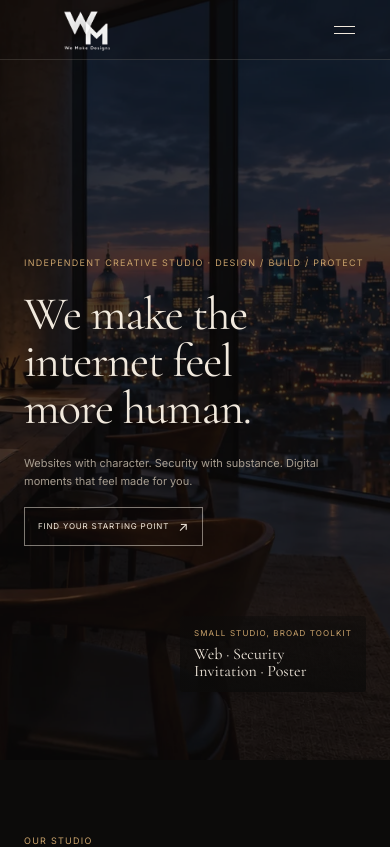
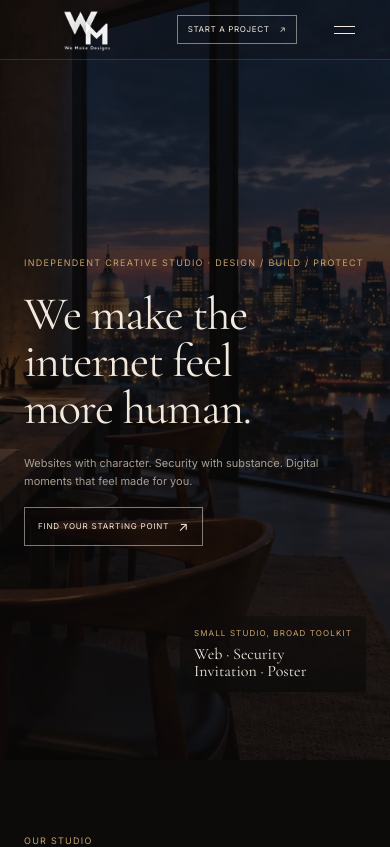
Before and after one commit to wemakedesignofficial/we-make-design-official, a Next.js app: page / in a window 390 px wide. Shown: the top 847 px of the page. Built offline with nearby package versions, Linux system fonts and the light colour scheme.

Commit message:
Improve mobile navigation and service spacing

```diff
--- a/app/globals.css
+++ b/app/globals.css
@@ -125,3 +125,4 @@
 .studio-brand-visual .studio-logo-motion img{width:min(100%,320px)}
 @media(max-width:700px){.studio-brand-visual .studio-logo-motion img{width:min(100%,270px)}}
 body{--display:var(--font-display),Georgia,serif;--body:var(--font-body),Arial,sans-serif}
+@media(max-width:700px){.service-row{grid-template-columns:26px minmax(0,1fr);gap:5px 10px}.service-row h3{font-size:18px}.service-row p{grid-column:2;font-size:10px;line-height:1.5}}
--- a/components/Nav.tsx
+++ b/components/Nav.tsx
@@ -1,9 +1,28 @@
 'use client';
+
 import { useState } from 'react';
 import Image from 'next/image';
 
 export default function Nav() {
   const [open, setOpen] = useState(false);
   const close = () => setOpen(false);
-  return <header className="nav"><a className="wordmark" href="#top" aria-label="We Make Design home"><Image src="/wm-logo.png" alt="We Make Designs WM logo" width={126} height={76} priority /></a><button className="menu-toggle" aria-label={open ? 'Close navigation' : 'Open navigation'} aria-expanded={open} onClick={() => setOpen(!open)}><span/><span/></button><nav className={open ? 'is-open' : ''} aria-label="Main navigation"><a href="#work" onClick={close}>Work</a><a href="#services-list" onClick={close}>Services</a><a href="#about" onClick={close}>About</a><a href="#process" onClick={close}>Process</a><a className="nav-cta" href="#contact" onClick={close}>Start a project <span aria-hidden="true">↗</span></a></nav></header>;
+
+  return (
+    <header className="nav">
+      <a className="wordmark" href="#top" aria-label="We Make Design home">
+        <Image src="/wm-logo.png" alt="We Make Designs WM logo" width={126} height={76} priority />
+      </a>
+      <a className="mobile-cta" href="#contact">Start a project <span aria-hidden="true">↗</span></a>
+      <button className="menu-toggle" aria-label={open ? 'Close navigation' : 'Open navigation'} aria-expanded={open} onClick={() => setOpen(!open)}>
+        <span/><span/>
+      </button>
+      <nav className={open ? 'is-open' : ''} aria-label="Main navigation">
+        <a href="#work" onClick={close}>Work</a>
+        <a href="#services-list" onClick={close}>Services</a>
+        <a href="#about" onClick={close}>About</a>
+        <a href="#process" onClick={close}>Process</a>
+        <a className="nav-cta" href="#contact" onClick={close}>Start a project <span aria-hidden="true">↗</span></a>
+      </nav>
+    </header>
+  );
 }
```
